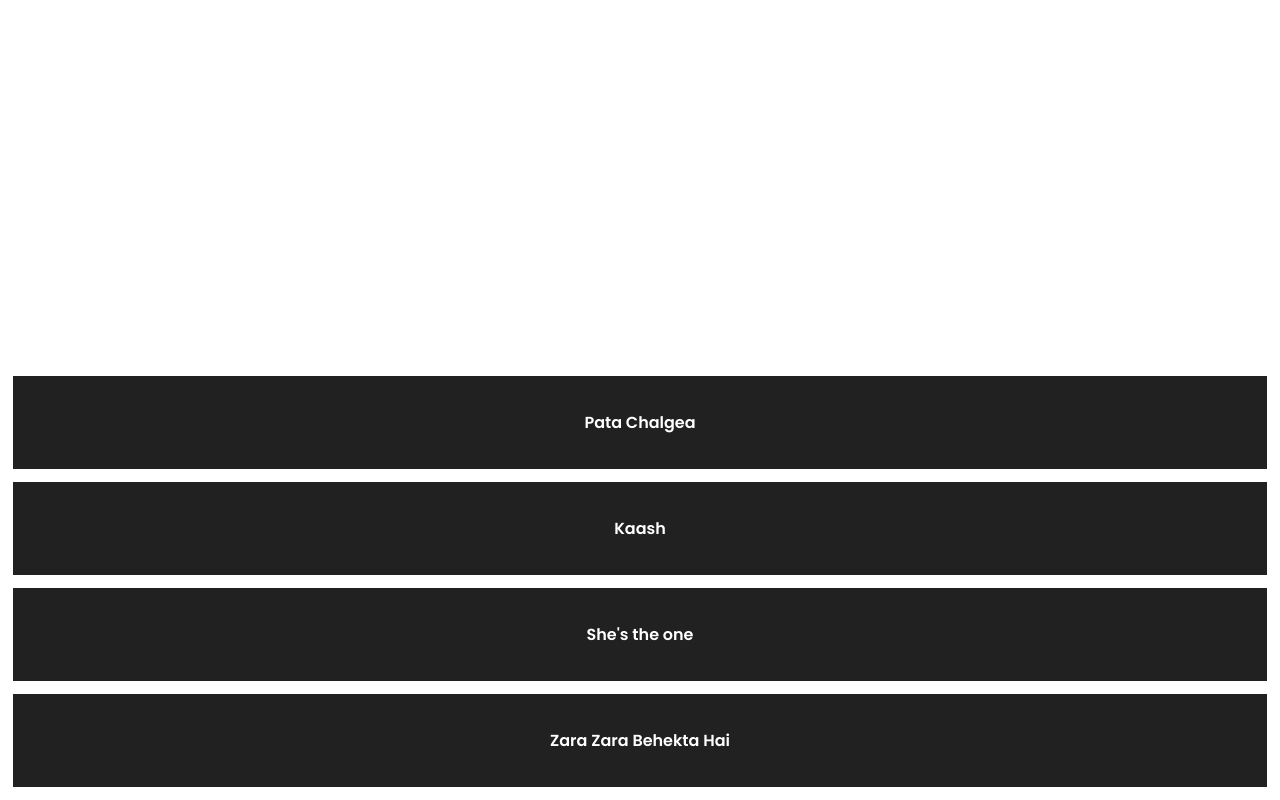
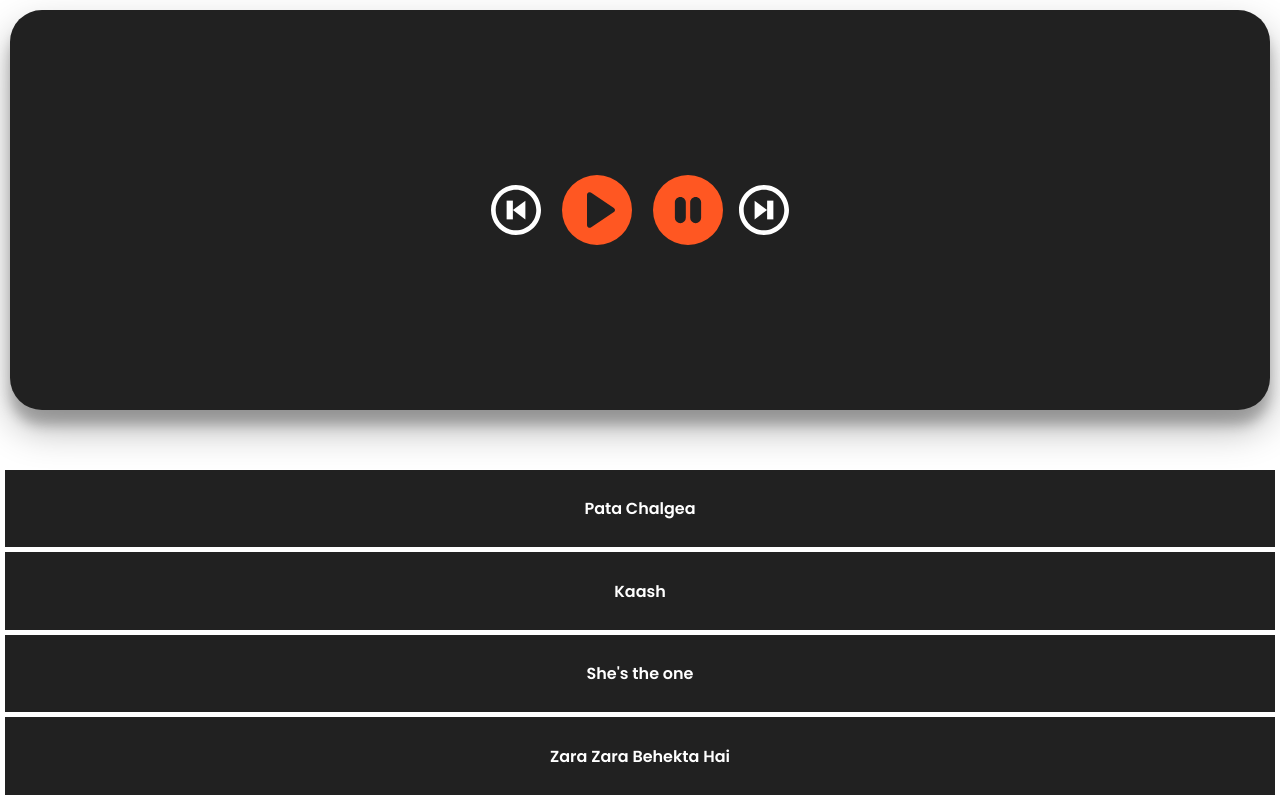
Before and after one commit to killshotxd/React-Music, a React (Vite) app: page / in a window 1280 px wide. Built offline with nearby package versions, Linux system fonts and the light colour scheme.

Commit message:
setting up player uI

```diff
--- a/src/App.jsx
+++ b/src/App.jsx
@@ -1,16 +1,21 @@
 import React, { useState } from "react";
+import AudioFiles from "./components/AudioFiles";
+import { audios } from "./AudioData";
 import Player from "./components/Player";
-import { audios } from "./AudioData";
-
 const App = () => {
   const [songs, setSongs] = useState(audios);
   console.log(audios);
   return (
-    <div className="app-main">
-      {songs.map((song) => {
-        return <Player song={song} />;
-      })}
-    </div>
+    <>
+      <div className="player-main">
+        <Player />
+      </div>
+      <div className="app-main">
+        {songs.map((song) => {
+          return <AudioFiles song={song} />;
+        })}
+      </div>
+    </>
   );
 };
 
--- /dev/null
+++ b/src/components/AudioFiles.jsx
@@ -0,0 +1,11 @@
+import React from "react";
+
+const AudioFiles = ({ song }) => {
+  return (
+    <div className="player-container">
+      <h4 className="song-name">{song.name}</h4>
+    </div>
+  );
+};
+
+export default AudioFiles;
--- a/src/components/Player.jsx
+++ b/src/components/Player.jsx
@@ -1,9 +1,18 @@
 import React from "react";
-
-const Player = ({ song }) => {
+import { GoPlay } from "react-icons/go";
+import { BsPauseCircleFill } from "react-icons/bs";
+import { ImPrevious, ImNext } from "react-icons/im";
+const Player = () => {
   return (
-    <div className="player-container">
-      <h4 className="song-name">{song.name}</h4>
+    <div>
+      <div className="player-card">
+        <div className="control-icon">
+          <ImPrevious color="white" size={50} className="icons" />
+          <GoPlay color="#ff5722" size={80} className="icons" />
+          <BsPauseCircleFill color="#ff5722" size={70} className="icons" />
+          <ImNext color="white" size={50} className="icons" />
+        </div>
+      </div>
     </div>
   );
 };
--- a/src/index.css
+++ b/src/index.css
@@ -16,11 +16,34 @@ body {
   text-align: center;
   background-color: #212121;
   color: white;
-  padding: 0.8rem;
-  margin: 0.8rem;
+  padding: 5px;
+  margin: 5px;
   cursor: pointer;
 }
 
 .player-container:hover {
   background-color: black;
 }
+
+/* 15:36m */
+
+.player-main {
+  padding: 10px;
+}
+
+.player-card {
+  width: 100%;
+  height: 50vh;
+  border-radius: 2rem;
+  background-color: #212121;
+  box-shadow: rgba(0, 0, 0, 0.3) 0px 19px 38px,
+    rgba(0, 0, 0, 0.22) 0px 15px 12px;
+}
+
+.control-icon {
+  display: flex;
+  justify-content: center;
+  align-items: center;
+  height: 50vh;
+  gap: 1rem;
+}
```
